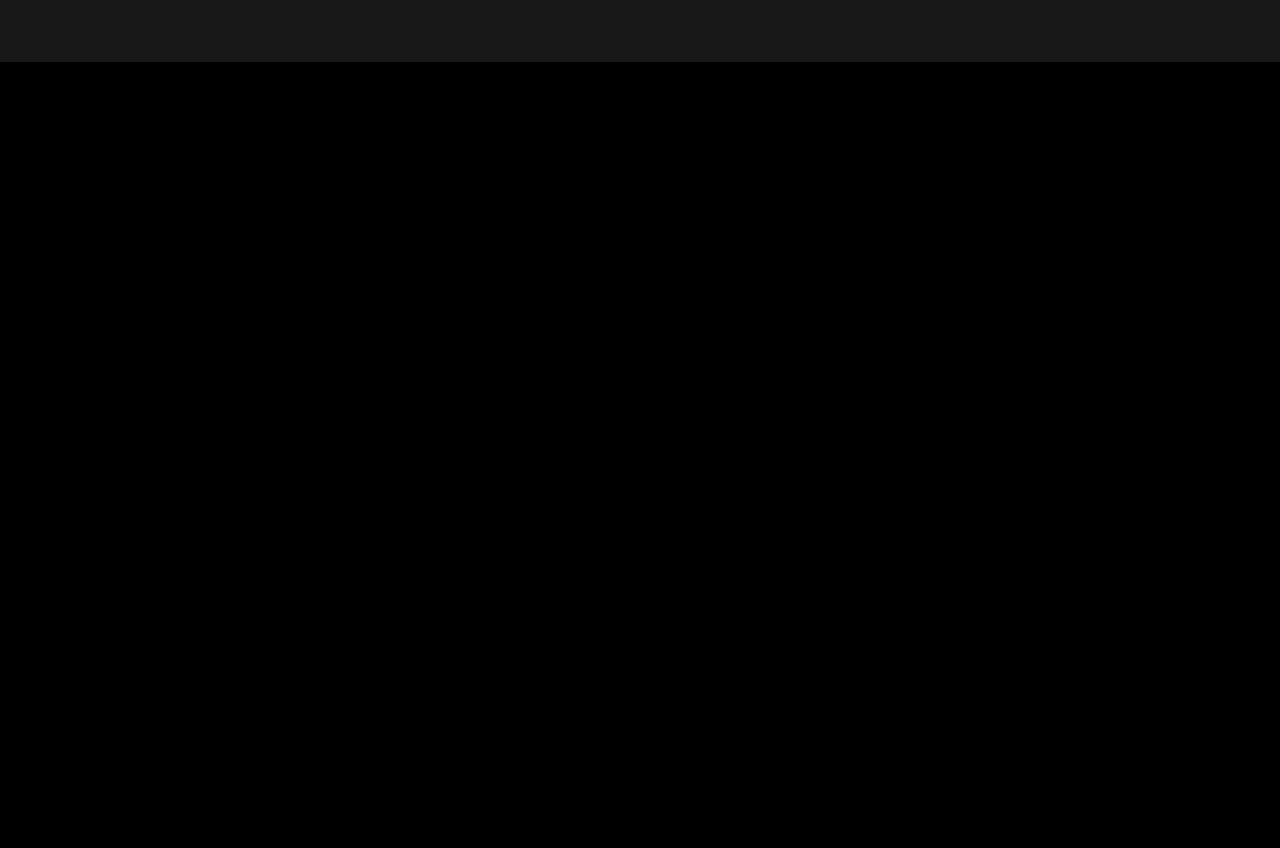
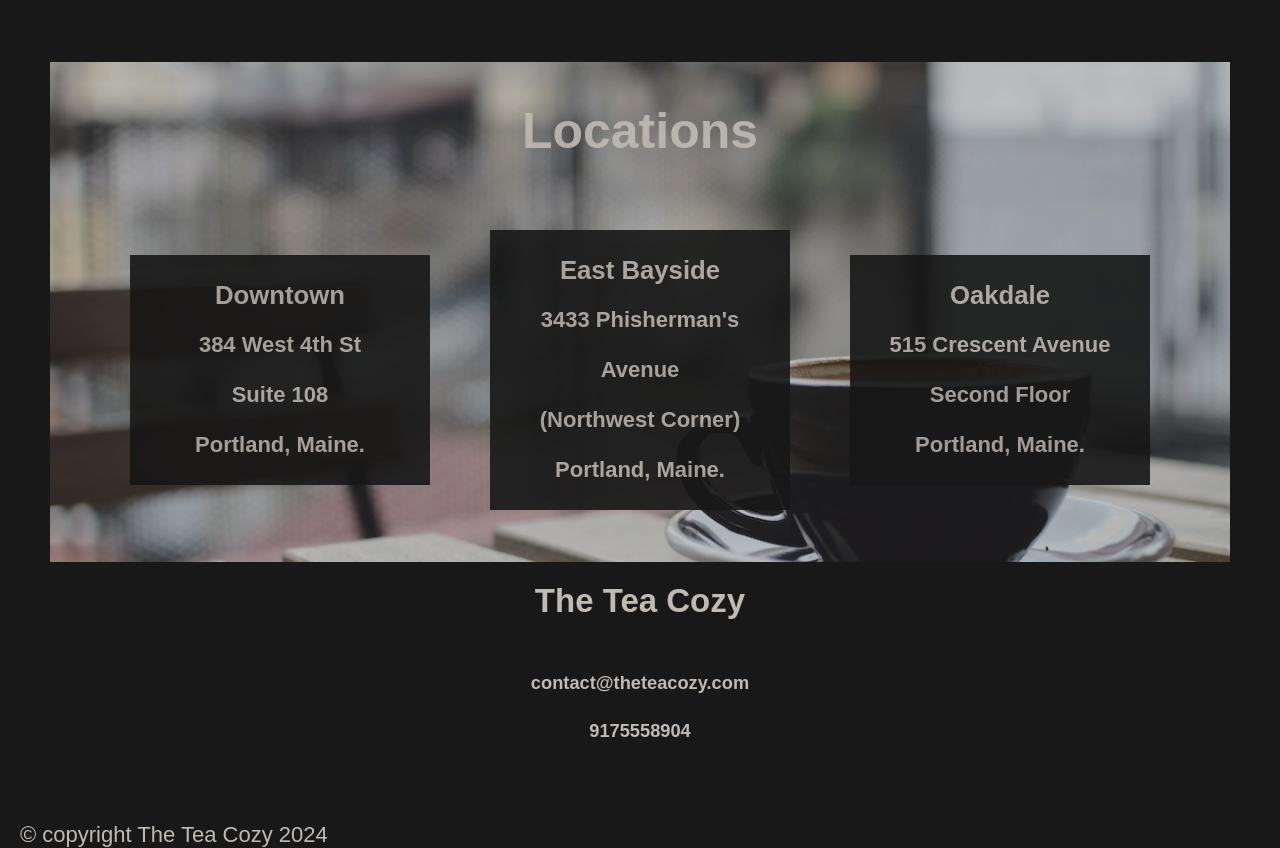
Before and after one commit to shaun-rasquinha/Tea_Cozy_Website, a plain HTML site: page index.html in a window 1280 px wide. Shown: the part 1535-2383 px from the top of the page. Before the commit the page ends 1597 px from the top, so only its background shows below. Drawn offline with Linux system fonts and the light colour scheme.

Commit message:
Location section and footer done

```diff
--- a/index.html
+++ b/index.html
@@ -57,7 +57,45 @@
           </div>
         </div>
       </section>
+      <section id="locations">
+        <h2 class="location-header">Locations</h2>
+        <div class="location-container">
+          <div class="location-box">
+            <h3 class="location-name">Downtown</h3>
+            <h4 class="location-address">
+              384 West 4th St<br />
+              Suite 108 <br />
+              Portland, Maine.
+            </h4>
+          </div>
+          <div class="location-box">
+            <h3 class="location-name">East Bayside</h3>
+            <h4 class="location-address">
+              3433 Phisherman's Avenue<br />
+              (Northwest Corner) <br />
+              Portland, Maine.
+            </h4>
+          </div>
+          <div class="location-box">
+            <h3 class="location-name">Oakdale</h3>
+            <h4 class="location-address">
+              515 Crescent Avenue<br />
+              Second Floor <br />
+              Portland, Maine.
+            </h4>
+          </div>
+        </div>
+      </section>
     </main>
-    <footer></footer>
+    <footer id="footer">
+      <h2>The Tea Cozy</h2>
+      <br /><br />
+      <h5>contact@theteacozy.com</h5>
+      <br />
+      <h5>9175558904</h5>
+    </footer>
+    <div class="copyright">
+      <p>&copy; copyright The Tea Cozy 2024</p>
+    </div>
   </body>
 </html>
--- a/styles.css
+++ b/styles.css
@@ -104,3 +104,45 @@ body {
 #details h4 {
   padding: 20px;
 }
+
+/* Location Section */
+#locations {
+  min-height: 500px;
+  background: url("resources/img-locations-background.jpg");
+  background-position: center;
+  background-size: cover;
+  margin: auto 50px;
+  margin-bottom: 20px;
+}
+
+.location-header {
+  font-weight: bolder;
+  padding: 40px;
+  font-size: 50px;
+}
+
+.location-container {
+  display: flex;
+  align-items: center;
+  justify-content: center;
+}
+
+.location-box {
+  margin: 30px;
+  background-color: black;
+  width: 300px;
+  opacity: 1;
+  padding: 15px;
+  line-height: 50px;
+}
+
+#footer {
+  opacity: 0.9;
+  height: 200px;
+}
+
+.copyright {
+  margin-top: 40px;
+  text-align: left;
+  margin-left: 20px;
+}
```
Also changed, not shown: resources/img-locations-background.jpg (added).
